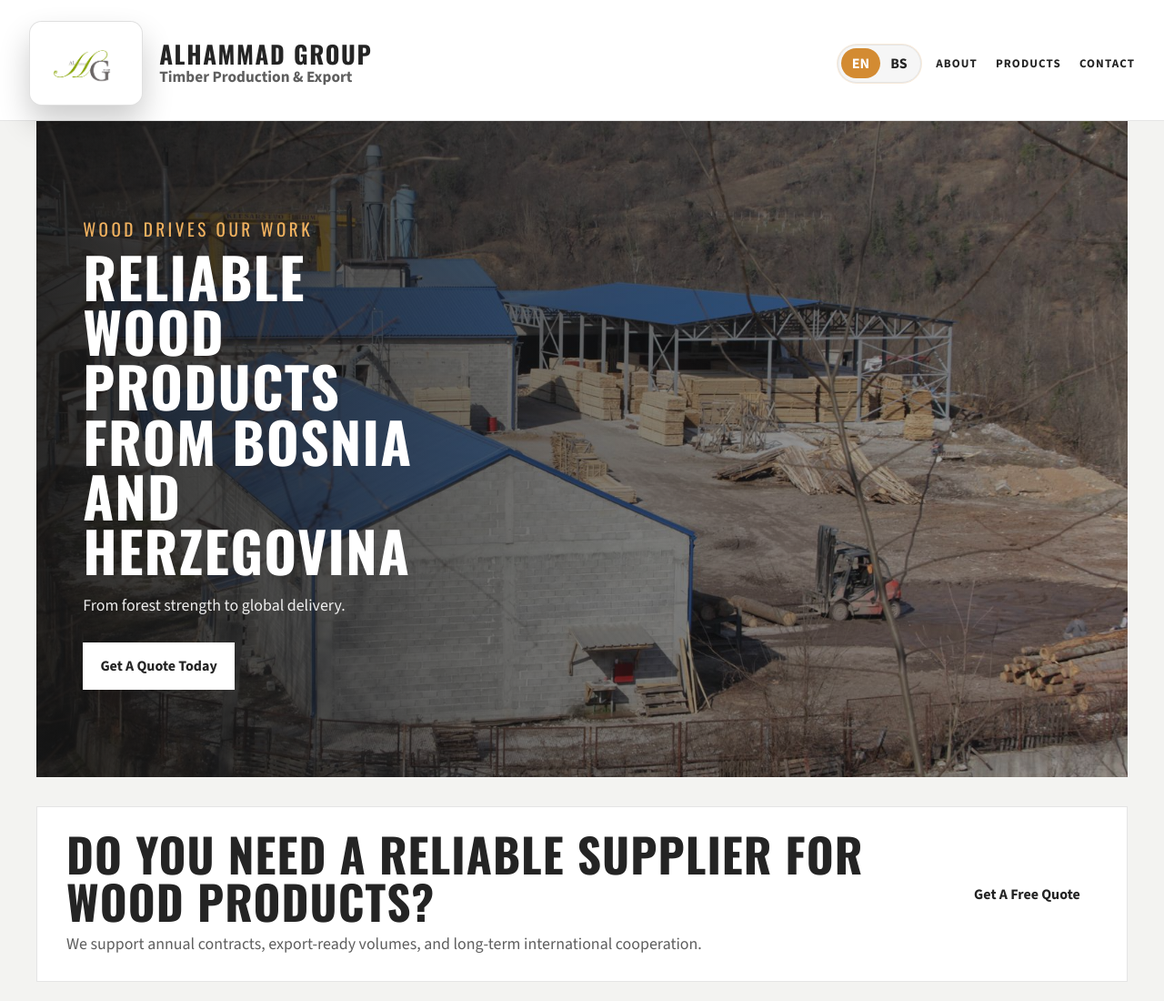
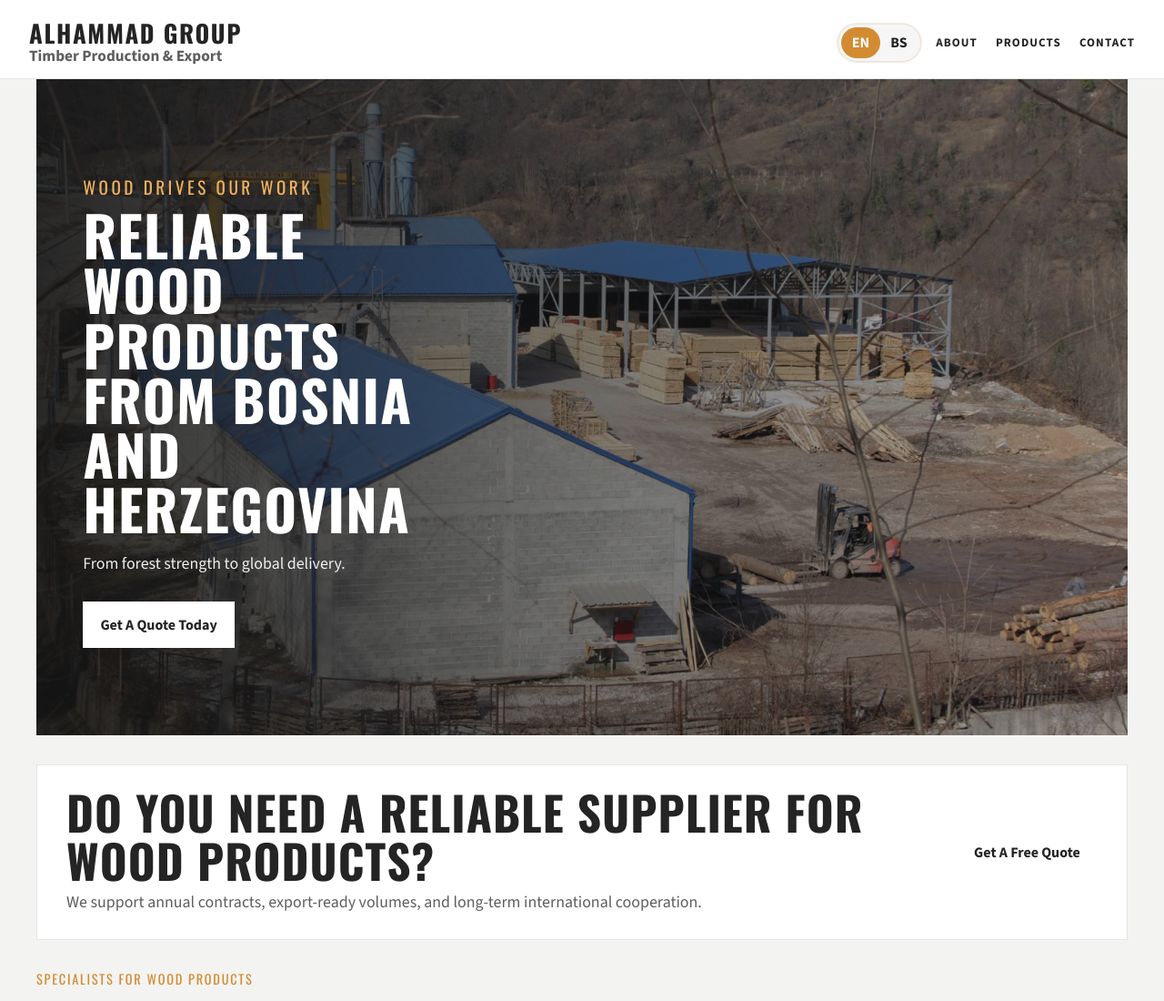
Before and after one commit to reyobaron/alhammadgroup-temp, a plain HTML site: page index.html in a window 1280 px wide. Shown: the top 1100 px of the page at 91% size. Drawn offline with nearby package versions, Linux system fonts and the light colour scheme.

Commit message:
Remove header logo image

```diff
--- a/index.html
+++ b/index.html
@@ -19,7 +19,6 @@
   <body data-lang="en">
     <header class="site-header">
       <a class="brand" href="#top" aria-label="Alhammad Group home">
-        <img class="brand-logo" src="logo.png" alt="Alhammad Group logo" />
         <span class="brand-copy">
           <strong>Alhammad Group</strong>
           <span>Timber Production & Export</span>
```
